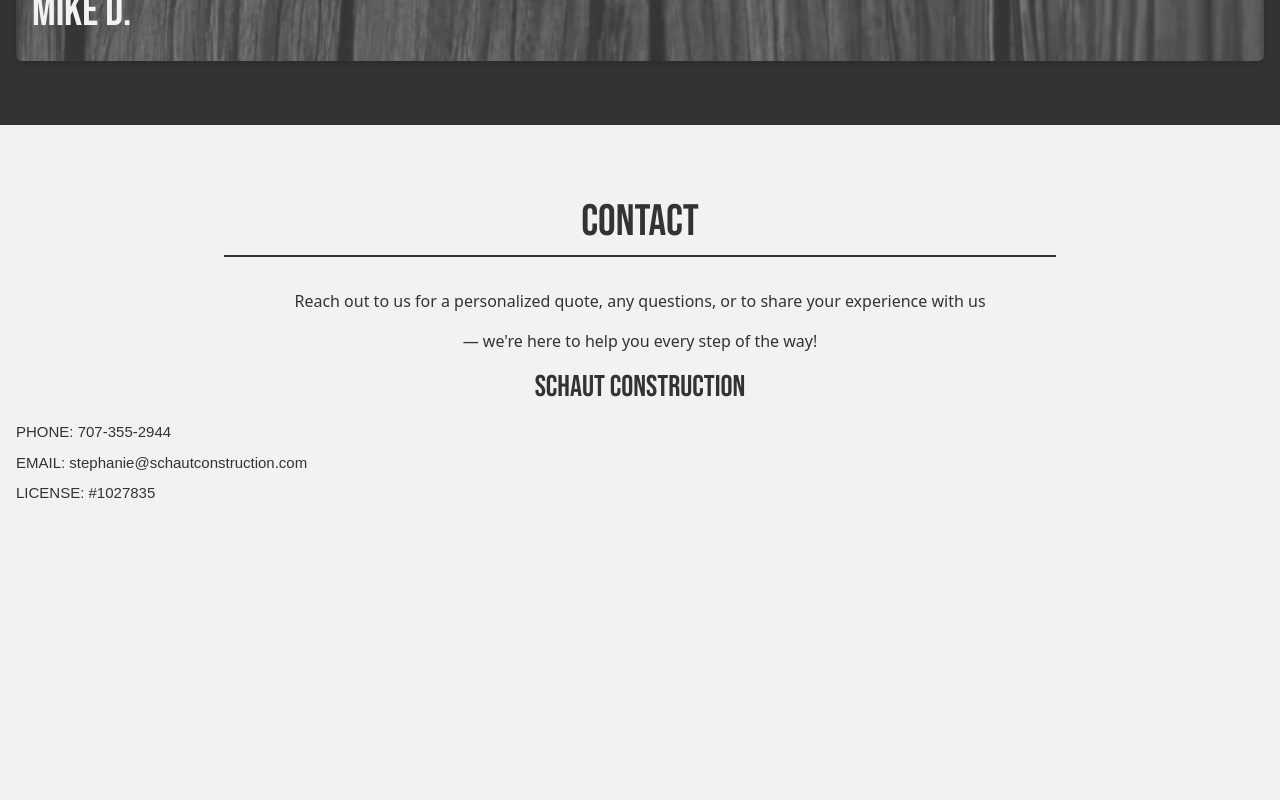
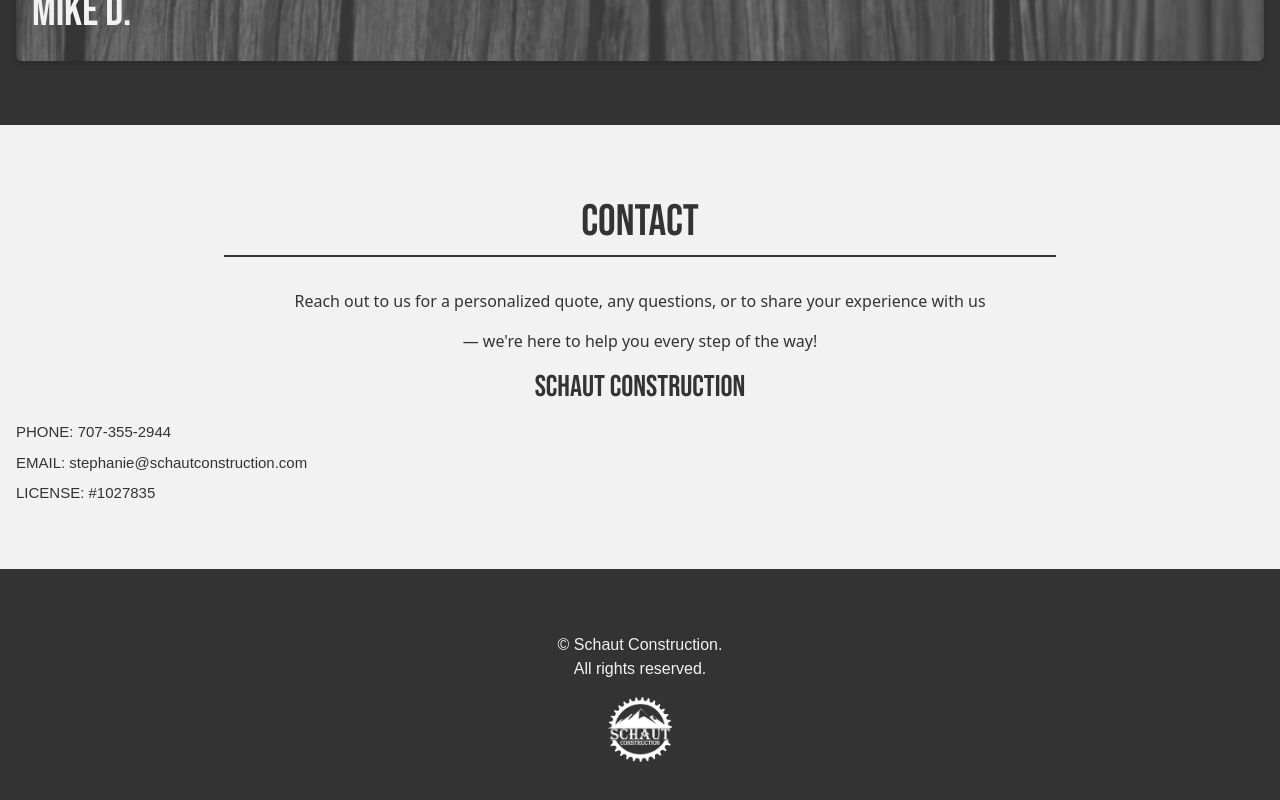
Before and after one commit to TravisAlstrand/schaut_construction, a React (Vite) app: page / in a window 1280 px wide. Shown: the part 5605-6405 px from the top of the page. Before the commit the page ends 6174 px from the top, so only its background shows below. Built offline with nearby package versions, Linux system fonts and the light colour scheme.

Commit message:
footer added

```diff
--- a/src/App.tsx
+++ b/src/App.tsx
@@ -8,6 +8,7 @@
 import Gallery from "./components/page_sections/Gallery";
 import Reviews from "./components/page_sections/Reviews";
 import Contact from "./components/page_sections/Contact";
+import Footer from "./components/page_sections/Footer";
 
 function App() {
   return (
@@ -19,6 +20,7 @@
       <Gallery />
       <Reviews />
       <Contact />
+      <Footer />
     </>
   );
 }
--- /dev/null
+++ b/src/components/page_sections/Footer.tsx
@@ -0,0 +1,15 @@
+export default function Footer() {
+  return (
+    <footer className="bg-grayDark px-4 pb-12 pt-16 text-whiteLight">
+      <div className="text-center font-standard">
+        <p>&copy; Schaut Construction.</p>
+        <p>All rights reserved.</p>
+      </div>
+      <img
+        src="/logo/logo_white.png"
+        alt="Schaut Construction Logo"
+        className="mx-auto w-16 py-4"
+      />
+    </footer>
+  );
+}
```
